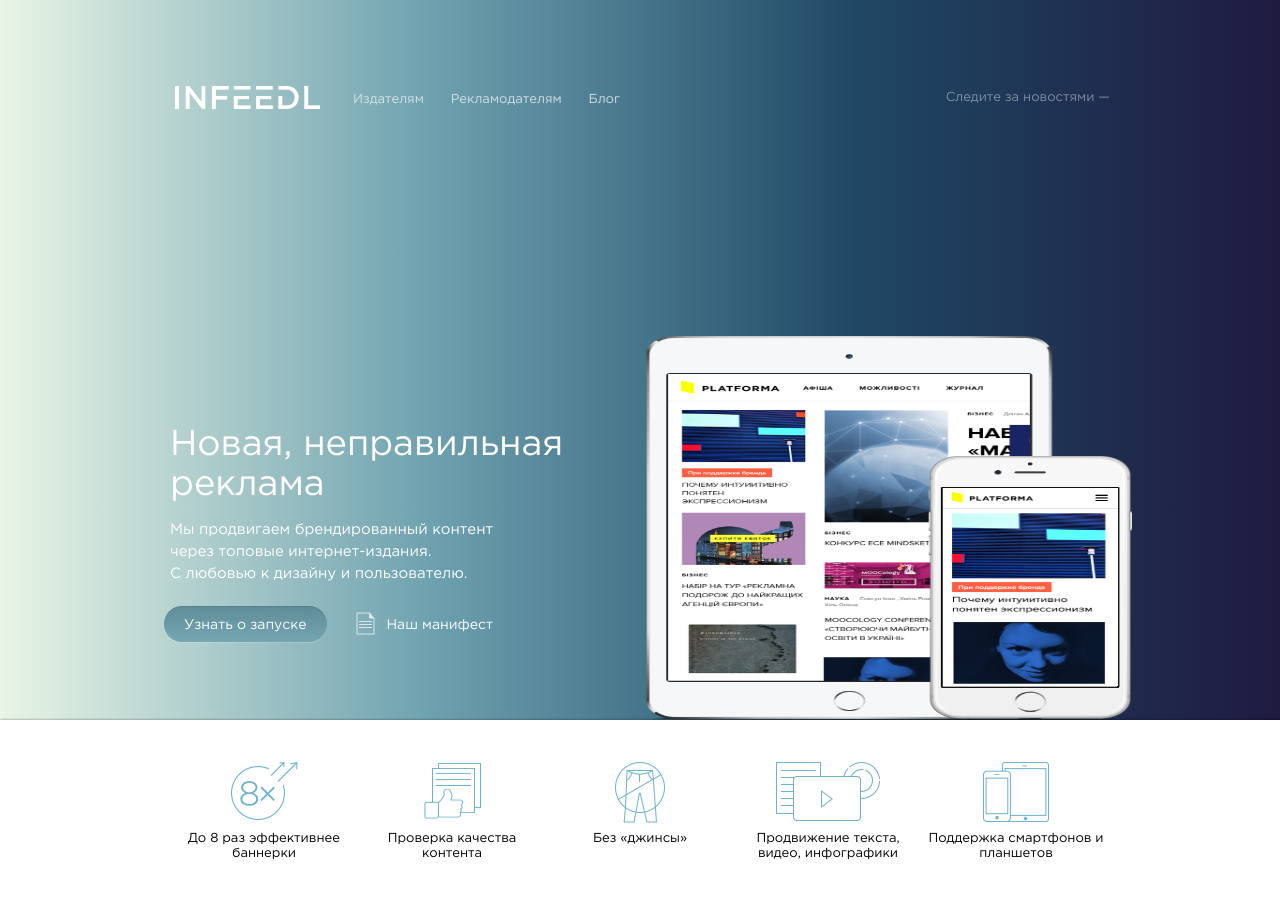
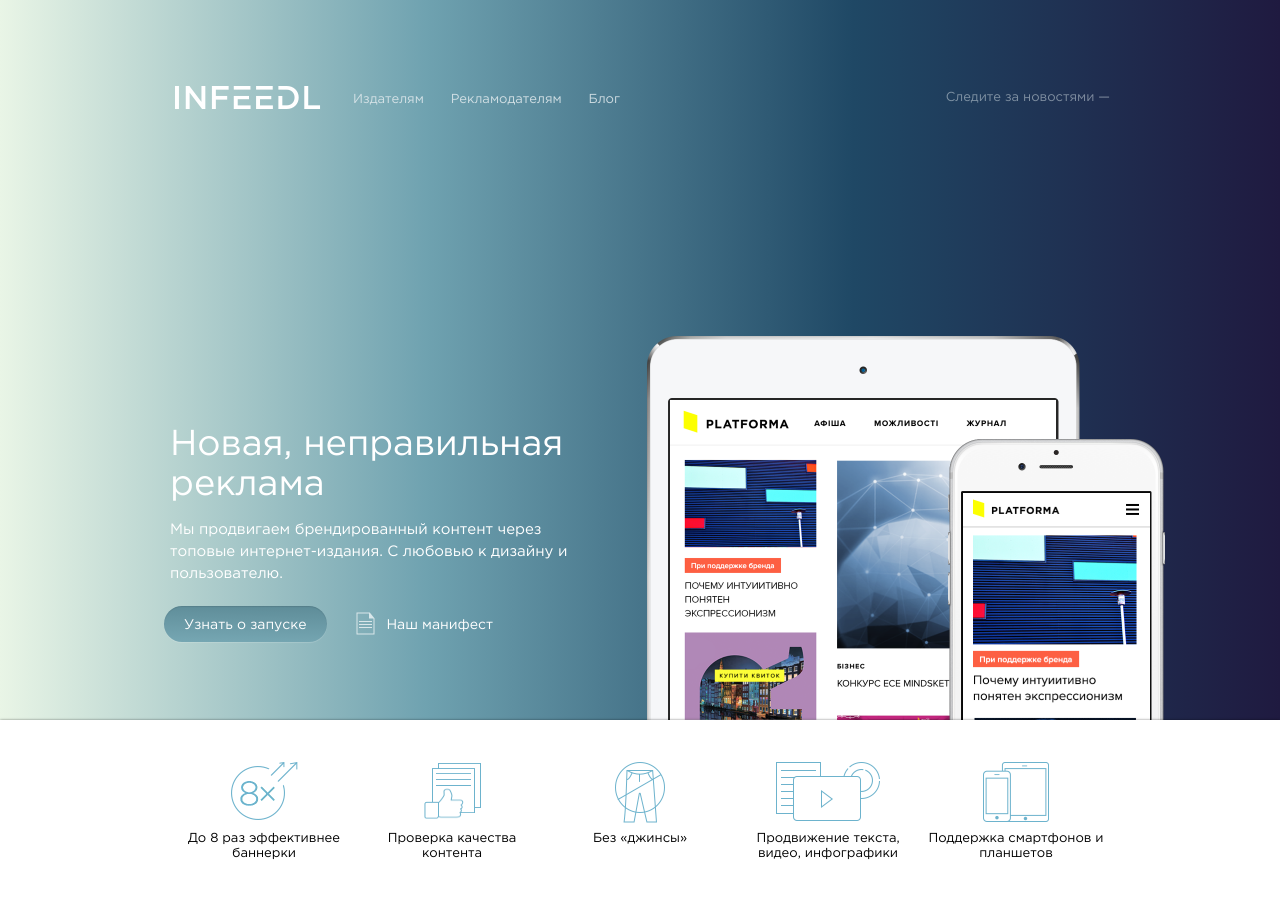
Before and after one commit to infeedl/infeedl-landing, a Jekyll site: the page built from index.html, in a window 1280 px wide. Built offline with Jekyll 4.4.1, drawn with Linux system fonts in a browser that asks for light colours.

Commit message:
devices full img

```diff
--- a/_includes/index.html
+++ b/_includes/index.html
@@ -15,13 +15,13 @@
     <div class="content">
       <div class="hero">
         <h1>Новая, неправильная реклама</h1>
-        <p>Мы продвигаем брендированный контент </br>через топовые интернет-издания. </br>С любовью к дизайну и пользователю.</p>
+        <p>Мы продвигаем брендированный контент через топовые интернет-издания. С любовью к дизайну и пользователю.</p>
         <div class="btns">
           <button class="launch">Узнать о запуске</button>
           <button class="manifesto">Наш манифест</button>
         </div>
       </div>
-      <div class="devices"></div>
+      <div class="devices"><span></span></div>
     </div>
   </div>
 </section>
--- a/css/application.scss
+++ b/css/application.scss
@@ -144,7 +144,6 @@
     .hero {
       position: absolute;
       top: 20%;
-      /*right: 50%;*/
       width: 400px;
       margin: 0 120px 0 0;
       color: #fff;
@@ -201,11 +200,20 @@
     .devices {
       position: absolute;
       left: 50%;
-      width: 492px;
+      width: 525px;
       height: 384px;
-      background: url(/images/devices.png) no-repeat center center;
-      background-size: 492px 384px;
+      overflow: hidden;
+
+
+     	& span {
+     		display: inline-block;
+     		width: 525px;
+     		height: 644px;
+     		background: url(/images/devices.png) no-repeat center center;
+      		background-size: 525px 644px;
+     }
     }
+
   }
 }
 
```
Also changed, not shown: images/devices.png.
